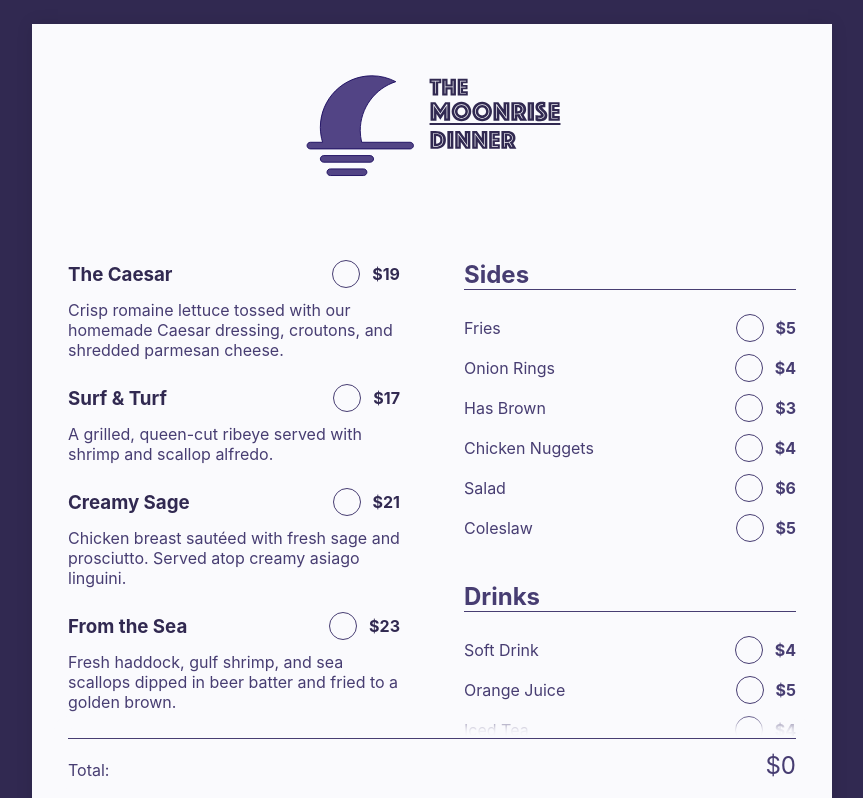
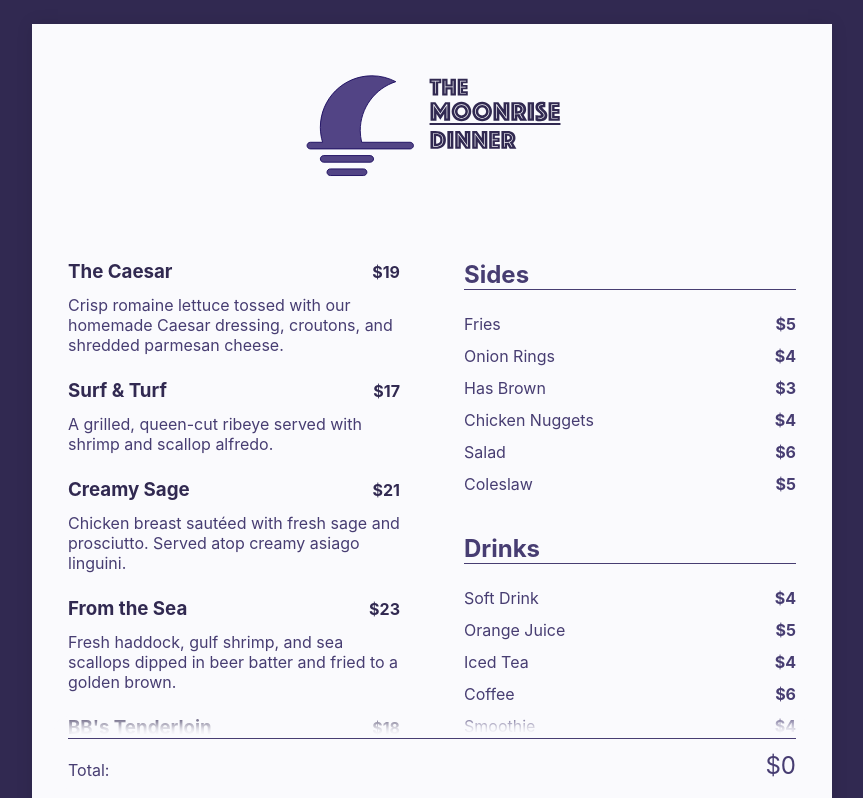
Before and after one commit to sinitame/menu-demo, a React (Create React App) app: page / in a window 1280 px wide. Shown: the top 798 px of the page, without its empty margins (208-1071 px from the left). Built offline with nearby package versions, Linux system fonts and the light colour scheme; a web font is replaced by a local one.

Commit message:
chore: remove inputs

```diff
--- a/src/components/Extras.js
+++ b/src/components/Extras.js
@@ -8,7 +8,6 @@ export default function Extras({ type, items }) {
       {items.map((item, index) => (
         <article className="menu-item" key={index}>
           <div className="extras-name">{item.name}</div>
-          <Input type={type} name={item.name} index={index} />
           <strong className="extras-price">${item.price}</strong>
         </article>
       ))}
--- a/src/components/Mains.js
+++ b/src/components/Mains.js
@@ -7,7 +7,6 @@ export default function Mains({ meals }) {
       {meals.map((meal, index) => (
         <article className="menu-item" key={index}>
           <h3 className="mains-name">{meal.name}</h3>
-          <Input type="mains" name={meal.name} index={index} />
           <strong className="mains-price">${meal.price}</strong>
           <p className="mains-description">{meal.description}</p>
         </article>
```
